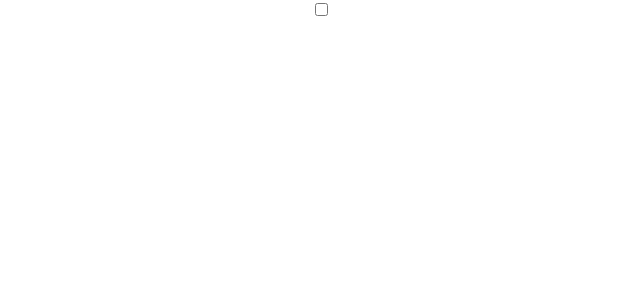
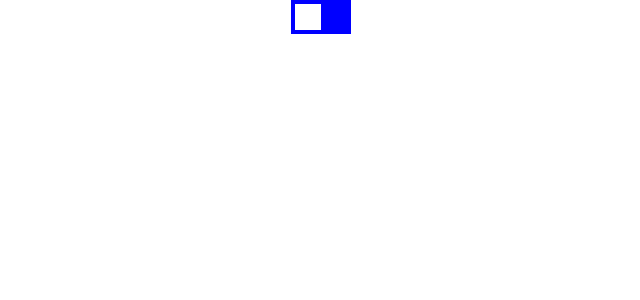
Before and after one commit to michaelnguyen974/toggle-switch-react, a React (Create React App) app in the folder my-toggle-switch/: page / in a window 1280 px wide. Shown: the top 300 px of the page, without its empty margins (319-959 px from the left). Built offline with nearby package versions, Linux system fonts and the light colour scheme.

Commit message:
Box now moves from left to right like a toggle

```diff
--- a/my-toggle-switch/src/components/Switch.css
+++ b/my-toggle-switch/src/components/Switch.css
@@ -0,0 +1,38 @@
+.switch {
+  position: relative;
+  display: inline-block;
+  width: 60px;
+  height: 34px;
+}
+
+.switch input {
+  opacity: 0;
+  width: 0;
+  height: 0;
+}
+
+.slider {
+  position: absolute;
+  cursor: pointer;
+
+  top: 0;
+  left: 0;
+  right: 0;
+  bottom: 0;
+
+  background-color: blue;
+}
+
+.slider::before {
+  position: absolute;
+  content: "";
+  height: 26px;
+  width: 26px;
+  left: 4px;
+  bottom: 4px;
+  background-color: white;
+}
+
+input:checked + .slider::before {
+    transform: translateX(26px);
+}
```
